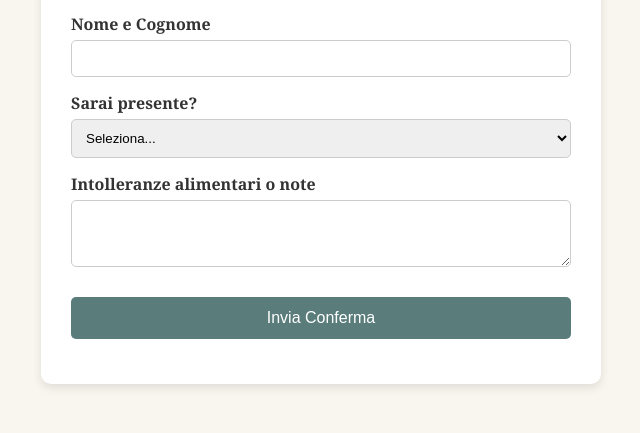
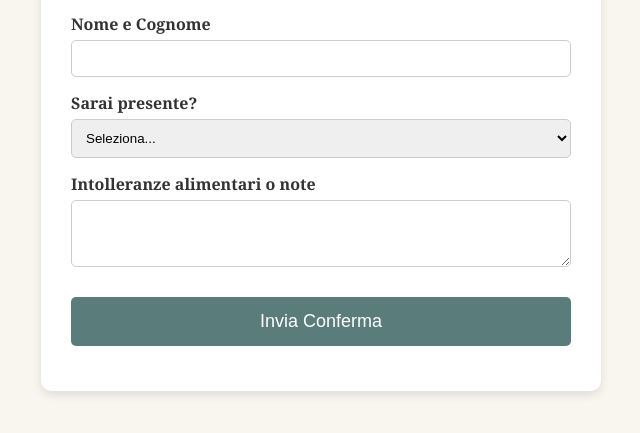
Before and after one commit to fra-pro/andrea-francesca, a plain HTML site: page index.html in a window 1280 px wide. Shown: the part 169-602 px from the top of the page, without its empty margins (319-959 px from the left). Drawn offline with Linux system fonts and the light colour scheme.

Commit message:
Adjust button padding and font size in style.css

```diff
--- a/style.css
+++ b/style.css
@@ -38,12 +38,12 @@ input[type="text"], input[type="email"], input[type="password"], select, textare
 }
 button {
     width: 100%;
-    padding: 12px;
+    padding: 14px;
     background-color: #5a7d7c;
     color: white;
     border: none;
     border-radius: 5px;
-    font-size: 16px;
+    font-size: 18px;
     cursor: pointer;
     margin-top: 10px;
 }
```
